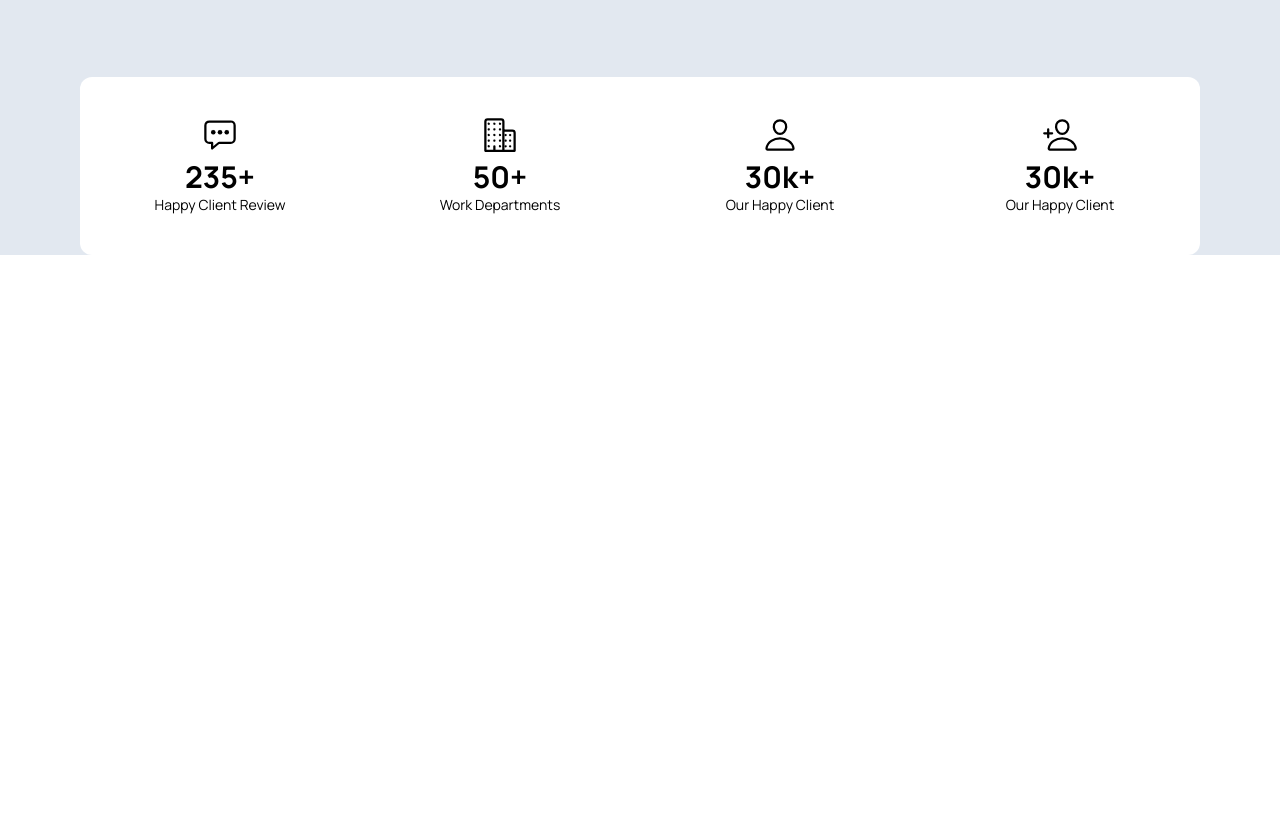
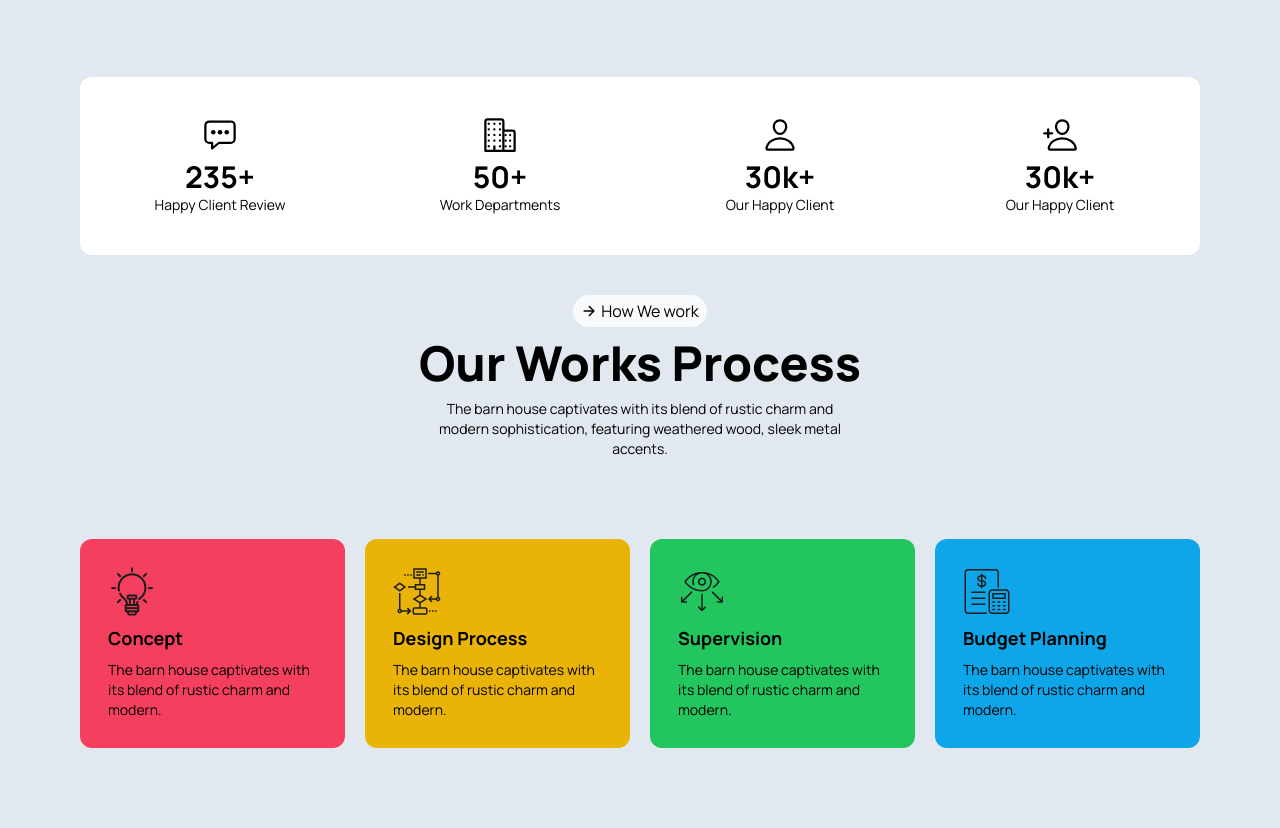
Before and after one commit to anirban-islam/rinterio-web, a plain HTML site: page index.html in a window 1280 px wide. Shown: the part 1509-2337 px from the top of the page. Before the commit the page ends 1764 px from the top, so only its background shows below. Drawn offline with nearby package versions, Linux system fonts and the light colour scheme.

Commit message:
work-section-update

```diff
--- a/index.html
+++ b/index.html
@@ -88,7 +88,7 @@
               <img class="w-3/4 max-sm:w-full "  src="./Images/banner.png" alt="">
             </div>
             <div class="hero-taitle flex flex-col	gap-4 items-center max-sm:gap-1">
-              <h1 class="text-5xl font-extrabold w-full p-2 justify-center text-center max-sm:text-3xl max-sm:px-1">A barn house of this design has a striking appearance</h1>
+              <h1 class="text-5xl font-extrabold w-7/12 max-sm:w-full p-2 justify-center text-center max-sm:text-3xl max-sm:px-1">A barn house of this design has a striking appearance</h1>
               <p class="w-6/12 text-sm text-center leading-5 max-sm:w-full max-sm:px-5">The barn house captivates with its blend of rustic charm and modern sophistication, featuring weathered wood, sleek metal accents, and large windows that flood the space with natural light.</p>
 
               <div class="btn flex items-center gap-2 bg-lime-200 px-5 py-2 rounded-full max-sm:px-5 max-sm:py-2 max-sm:mt-2 max-sm:w-full max-sm:items-center max-sm:justify-center max-sm:mb-5">
@@ -179,7 +179,44 @@
           <h2 class="text-3xl font-bold text-center max-sm:text-2xl">30k+</h2>
           <p class="text-center text-sm">Our Happy Client</p>
          </div>
+      </div>
+     </section>
 
+     <section class="pt-10  bg-slate-200">
+      <div class="flex flex-col gap-3 items-center">
+        <div class="btn flex items-center gap-1 bg-slate-50 w-fit px-2 py-1 rounded-full">
+          <ion-icon name="arrow-forward-outline"></ion-icon>
+          <button class="text-center items-center"> How We work</button>
+        </div>
+        <h2 class="text-5xl font-extrabold max-sm:text-2xl">Our Works Process</h2>
+        <p class="text-sm w-4/12 text-center max-sm:w-full max-sm:px-4 max-sm:text-center">The barn house captivates with its blend of rustic charm and modern sophistication, featuring weathered wood, sleek metal accents.</p>
+      </div>
+
+      <div class="cart grid grid-cols-4 gap-5 mx-20 py-20 max-sm:mx-5 max-sm:grid-cols-1 max-sm:py-10 ">
+
+        <div class="cart-box bg-rose-500 p-7 rounded-xl">
+          <img src="./Images/concept.png" alt="">
+          <h1 class="text-lg font-bold py-2">Concept</h1>
+          <p class="text-sm">The barn house captivates with its blend of rustic charm and modern.</p>
+        </div>
+
+        <div class="cart-box bg-yellow-500  p-7 rounded-xl">
+          <img src="./Images/flow-chart.png" alt="">
+          <h1 class="text-lg font-bold py-2">Design Process</h1>
+          <p class="text-sm">The barn house captivates with its blend of rustic charm and modern.</p>
+        </div>
+
+        <div class="cart-box bg-green-500  p-7 rounded-xl">
+          <img src="./Images/vision.png" alt="">
+          <h1 class="text-lg font-bold py-2">Supervision</h1>
+          <p class="text-sm">The barn house captivates with its blend of rustic charm and modern.</p>
+        </div>
+
+        <div class="cart-box bg-sky-500  p-7 rounded-xl">
+          <img src="./Images/budget-planning.png" alt="">
+          <h1 class="text-lg font-bold py-2">Budget Planning</h1>
+          <p class="text-sm">The barn house captivates with its blend of rustic charm and modern.</p>
+        </div>
 
       </div>
 
```
